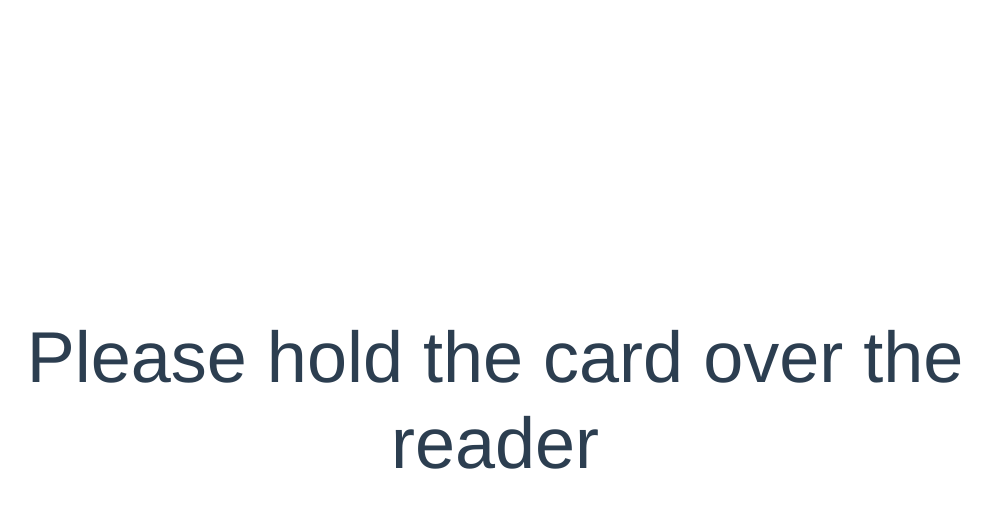
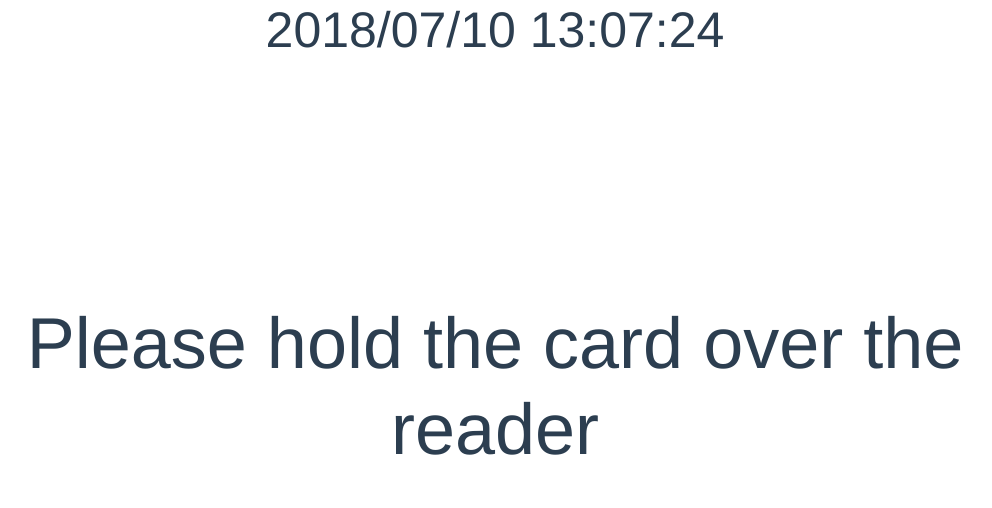
Before and after one commit to AizuGeekDojo/EnterLeaveSystem, a Vue app in the folder front/: page /#/ in a window 1280 px wide. Shown: the top 508 px of the page, without its empty margins (145-1137 px from the left). Built offline with nearby package versions, Linux system fonts and the light colour scheme; no server answers.

Commit message:
Add clock and modify css

```diff
--- a/front/src/components/top.vue
+++ b/front/src/components/top.vue
@@ -1,6 +1,9 @@
 <template>
-  <div id='top' ref="message" class="container align-middle">
-    <h1 class="contents align-middle">Please hold the card over the reader</h1>
+  <div id='top' ref="message">
+    <h2>{{clocktext}}</h2>
+    <div id="message">
+      <h1>Please hold the card over the reader</h1>
+    </div>
   </div>
 </template>
 
@@ -11,16 +14,50 @@ export default {
   name: 'top',
   data: function () {
     return {
-      closeflg: false
+      closeflg: false,
+      clocktext: '----/--/--  --:--:--'
     }
   },
   destroyed: function () {
     clearTimeout(this.reconnecttimer)
+    clearTimeout(this.clocktimer)
     this.closeflg = true
     this.ws.close()
   },
   mounted: function () {
     this.connectCardReader()
+    const self = this
+    setInterval(() => {
+      const da = new Date()
+      const year = da.getFullYear()
+      const month = da.getMonth() + 1
+      const date = da.getDate()
+      const hour = da.getHours()
+      const minute = da.getMinutes()
+      const second = da.getSeconds()
+
+      self.clocktext = `${year}/`
+      if (month < 10) {
+        self.clocktext += '0'
+      }
+      self.clocktext += `${month}/`
+      if (date < 10) {
+        self.clocktext += '0'
+      }
+      self.clocktext += `${date}  `
+      if (hour < 10) {
+        self.clocktext += '0'
+      }
+      self.clocktext += `${hour}:`
+      if (minute < 10) {
+        self.clocktext += '0'
+      }
+      self.clocktext += `${minute}:`
+      if (second < 10) {
+        self.clocktext += '0'
+      }
+      self.clocktext += `${second}`
+    }, 1000)
   },
   methods: {
     connectCardReader: function () {
@@ -63,30 +100,23 @@ export default {
 
 <!-- Add 'scoped' attribute to limit CSS to this component only -->
 <style scoped>
-h1,
-h2 {
+h1{
   font-size: 72px;
-  display: table-cell;
-  height: 100%;
-  width: 100%;
-  font-weight: normal;
-  text-align: center;
-  vertical-align: middle;
 }
-ul {
-  list-style-type: none;
-  padding: 0;
+h2{
+  font-size: 50px;
 }
-li {
-  display: inline-block;
-  margin: 0 10px;
-}
-a {
-  color: #42b983;
+div #message {
+  position: absolute;
+  top: 0;
+  right: 0;
+  bottom: 0;
+  left: 0;
+  margin: auto;
+  width: 80%;
+  height: 200px;
 }
 div #top {
-  display: table;
   text-align: center;
-  vertical-align: middle;
 }
 </style>
```
